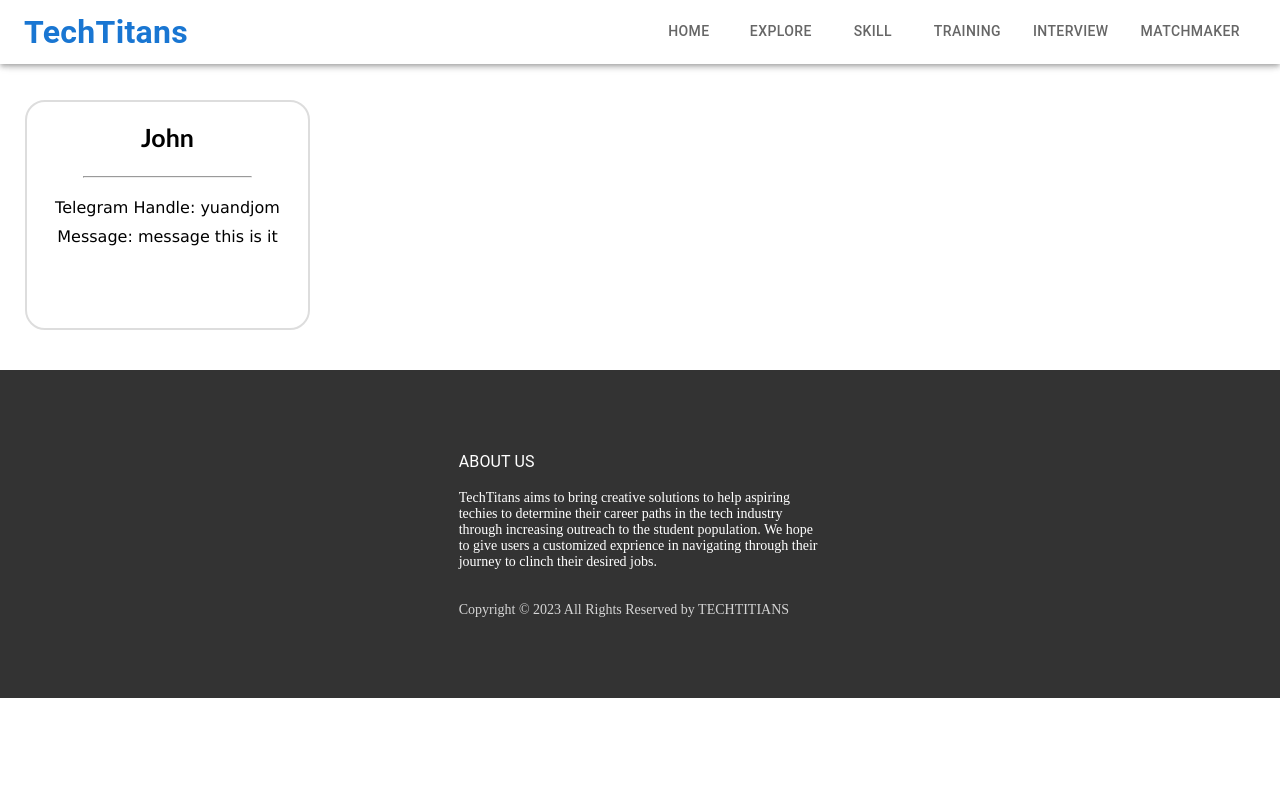
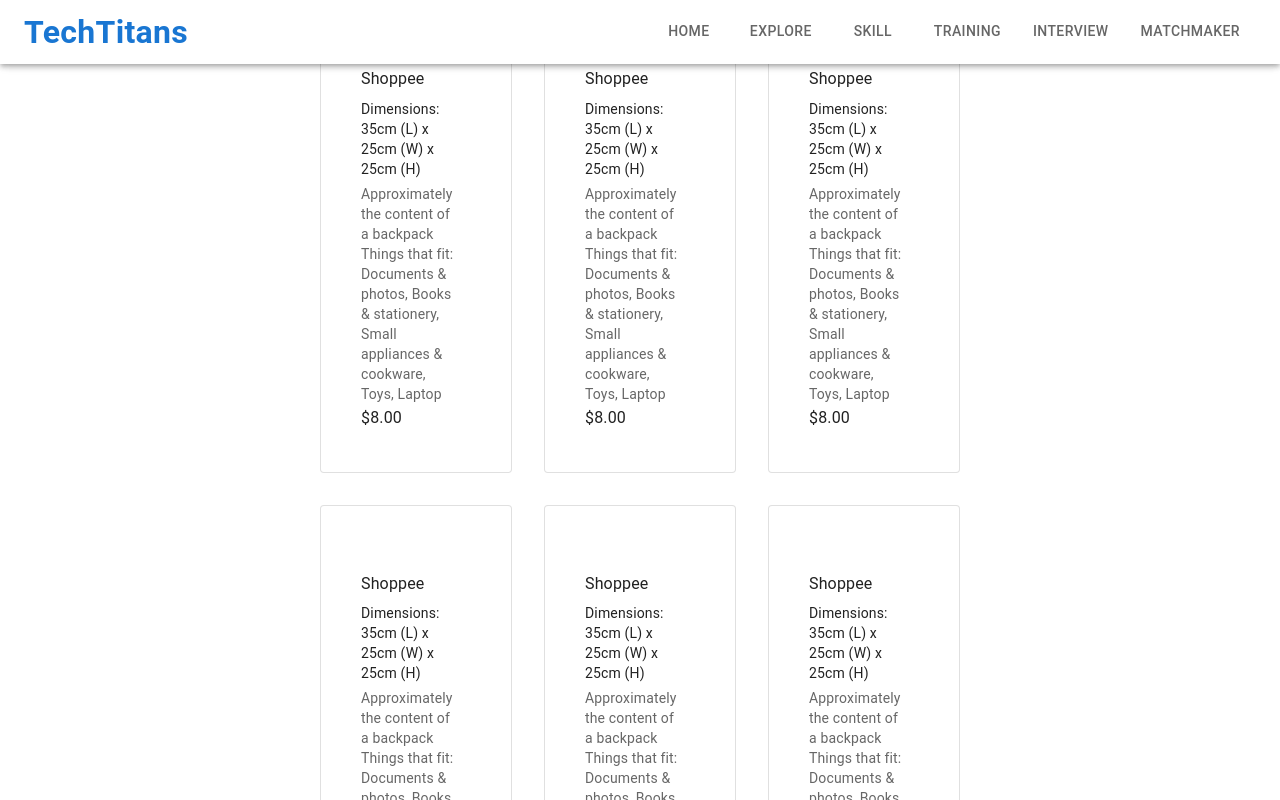
Before and after one commit to Purifish/TechTitans-techfest-project, a React (Create React App) app in the folder frontend/: page /explore in a window 1280 px wide. Shown: the top 800 px of the page. Built offline with nearby package versions, Linux system fonts and the light colour scheme.

Commit message:
post in explore page

```diff
--- a/frontend/src/components/Footer.jsx
+++ b/frontend/src/components/Footer.jsx
@@ -1,4 +1,3 @@
-import styled from "@emotion/styled";
 import {
   Grid,
   Typography,
--- a/frontend/src/pages/explore/Explore.jsx
+++ b/frontend/src/pages/explore/Explore.jsx
@@ -1,23 +1,62 @@
-import React from 'react'
 import './Explore.css'
+import * as React from 'react';
+import { styled } from '@mui/material/styles';
+import Grid from '@mui/material/Grid';
+import Paper from '@mui/material/Paper';
+import Typography from '@mui/material/Typography';
+import ButtonBase from '@mui/material/ButtonBase';
+// import smallBoxImage from '../assets/smallBoxes.jpg'
+
+const Img = styled('img')({
+  margin: 'auto',
+  display: 'block',
+  maxWidth: '100%',
+  maxHeight: '100%',
+});
 
 export default function Explore({posts}) {
   return (
-    <div className="customer-order">
-      <div class="customer-center">
-        <span className="customer-name">{posts.name}</span>
-      </div>
-      <hr class="customer-hr"></hr>
-      <span>
-          <div className="customer-contact">Telegram Handle: {posts.tele}</div>
-      </span>
-      <span>
-          <div className="customer-residence">Message: {posts.msg}</div>
-      </span>
-      {/* <span>
-          <div className="customer-price">Paid: {posts.price}</div>
-      </span> */}
-
-    </div>
-  )
+    <Paper
+    variant="outlined"
+      sx={{
+        p: 5,
+        margin: 'auto',
+        maxWidth: 500,
+        flexGrow: 1,
+        backgroundColor: (theme) =>
+          theme.palette.mode === 'dark' ? '#1A2027' : '#fff',
+      }}
+    >
+      <Grid container spacing={3}>
+        <Grid item>
+          {/* <ButtonBase sx={{ width: 128, height: 128 }}>
+            <Img alt="small-box" src={smallBoxImage} />
+          </ButtonBase> */}
+        </Grid>
+        <Grid item xs={12} sm container>
+          <Grid item xs container direction="column" spacing={2}>
+            <Grid item xs>
+              <Typography gutterBottom variant="subtitle1" component="div">
+                {posts.name}
+              </Typography>
+              <Typography variant="body2" gutterBottom>
+                Dimensions: 35cm (L) x 25cm (W) x 25cm (H)
+              </Typography>
+              <Typography variant="body2" color="text.secondary">
+              Approximately the content of a backpack
+              </Typography>
+              <Typography variant="body2" color="text.secondary">
+              Things that fit: Documents & photos, Books & stationery, Small appliances & cookware, Toys, Laptop
+              </Typography>
+            </Grid>
+          </Grid>
+          <Grid item>
+            <Typography variant="subtitle1" component="div">
+              $8.00
+            </Typography>
+          </Grid>
+        </Grid>
+      </Grid>
+    </Paper>
+  );
 }
--- a/frontend/src/pages/explore/Getposts.jsx
+++ b/frontend/src/pages/explore/Getposts.jsx
@@ -1,27 +1,92 @@
 import React ,{useEffect, useState } from 'react'
 import Post from './Explore.jsx'
 import './Getpost.css'
-
+import { Grid } from '@mui/material';
 
 export default function Getposts() {
 
-  const [posts, setPosts] = useState([{
+  const [posts, setPosts] = useState([
+    {
     _id: "1",
-    name: "John",
+    name: "Shoppee",
+    tele: "yuandjom",
+    msg: "message this is it",
+    rating: "5.0 stars",
+    image: "jpg stuff",
+    role: "Frontend"
+  },
+    {
+    _id: "2",
+    name: "Shoppee",
     tele: "yuandjom",
     msg: "message this is it"
-}]);
+  },
+    {
+    _id: "3",
+    name: "Shoppee",
+    tele: "yuandjom",
+    msg: "message this is it"
+  },
+    {
+    _id: "4",
+    name: "Shoppee",
+    tele: "yuandjom",
+    msg: "message this is it"
+  },
+    {
+    _id: "5",
+    name: "Shoppee",
+    tele: "yuandjom",
+    msg: "message this is it"
+  },
+    {
+    _id: "6",
+    name: "Shoppee",
+    tele: "yuandjom",
+    msg: "message this is it"
+  },
+    {
+    _id: "7",
+    name: "Shoppee",
+    tele: "yuandjom",
+    msg: "message this is it"
+  },
+    {
+    _id: "8",
+    name: "Shoppee",
+    tele: "yuandjom",
+    msg: "message this is it"
+  },
+  {
+    id: "9",
+    name: "Dell",
+    tele: "yuandjom",
+    msg: "message this is it"
+  }
+  ]);
 
 
     return (
-      <div className='admin-getpost'>
+      <Grid
+        container
+        spacing= {4}
+        paddingLeft = {40}
+        paddingRight = {40}
+        justifyContent = "center"
+      >
+
           {posts?.map((posts) => {
             return(
+              <Grid item xs={12} sm={6} md={4}>
             <Post
               posts={posts}
               />
+              </Grid>
             )
+
           })}
-        </div>
+
+      </Grid>
+
       )
   }
```
Lines whose indentation alone changed are shown as unchanged.
